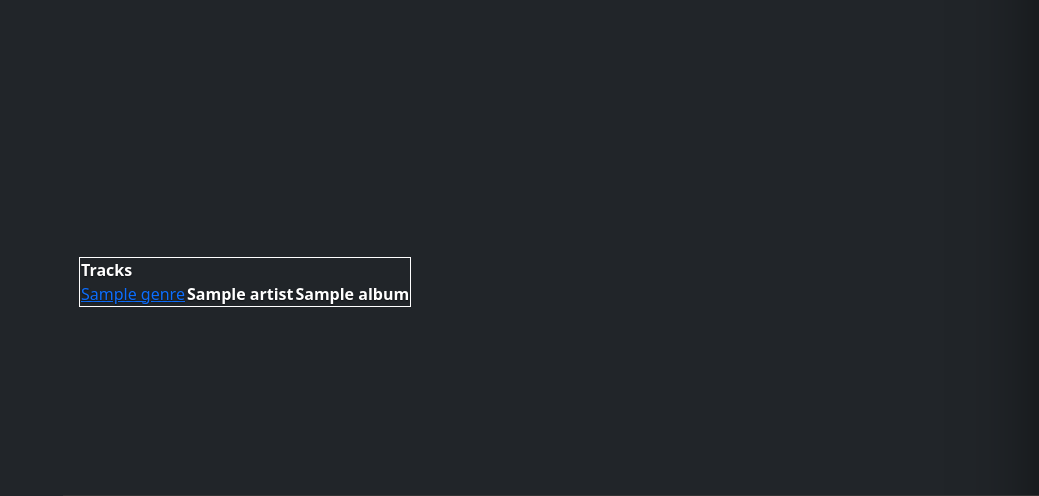
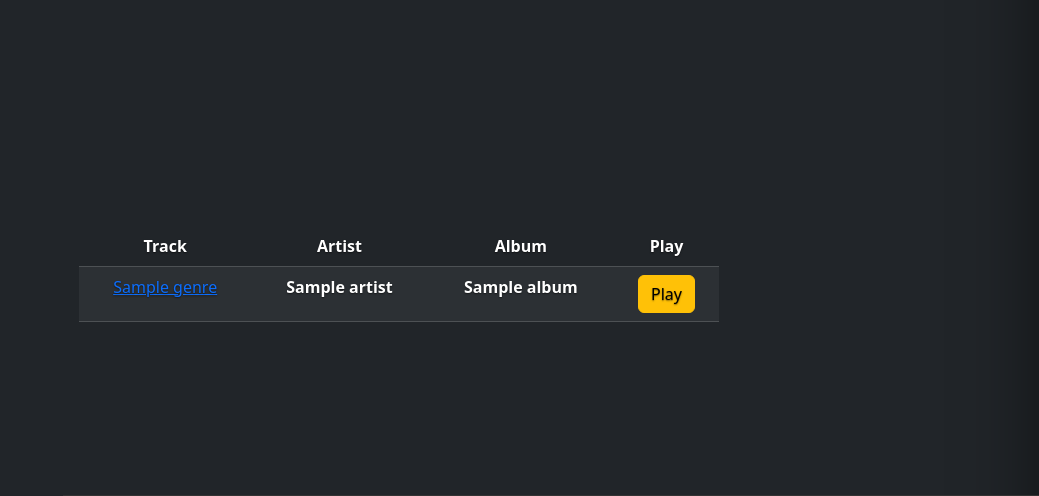
Before and after one commit to olyflower/music-space, a Django app: template src/templates/music/tracks_list.html in a window 1280 px wide. Shown: the part 205-701 px from the top of the page, without its empty margins (241-1280 px from the left). Run offline with Django 4.2, Linux system fonts and the light colour scheme; the template is opened without the code that fills it: most values are stand-ins (such as "Sample title", 1, 10 or a date in 2020); parts of the project's set-up code (start-up, migrations or seed data) failed here and were passed over; some libraries are stand-ins or nearby versions.

Commit message:
change tracks_list.html

```diff
--- a/src/templates/index.html
+++ b/src/templates/index.html
@@ -191,7 +191,7 @@
 
     <main class="px-3">
         {% block content %}
-        <img src="{% static 'music.jpg' %}" width="800" height="405" alt="Music">
+        <img src="{% static 'music.jpg' %}" width="900" height="420" alt="Music">
         {% endblock %}
     </main>
 
--- a/src/templates/music/tracks_list.html
+++ b/src/templates/music/tracks_list.html
@@ -1,18 +1,14 @@
-<style>
-    table {
-        border: 1px solid white;
-    }
-</style>
-
 {% extends 'index.html' %}
 {% load static %}
 
 {% block content %}
-    <div>
-        <table>
+ <table class="table table-dark table-striped">
         <thead>
         <tr>
-                <th>Tracks</th>
+            <th scope="col">Track</th>
+            <th scope="col">Artist</th>
+            <th scope="col">Album</th>
+            <th scope="col">Play</th>
         </tr>
         </thead>
         <tbody>
@@ -21,10 +17,13 @@
                 <td><a href="{{ track.get_absolute_url }}">{{ track.title }}</a></td>
                 <th>{{ track.artist }}</th>
                 <th>{{ track.album }}</th>
+
+                <th>
+                    <a type="button" class="btn btn-warning"
+                            href="">Play</a>
+                </th>
             </tr>
         {% endfor %}
         </tbody>
     </table>
-    </div>
-
 {% endblock %}
```
Lines whose indentation alone changed are shown as unchanged.
